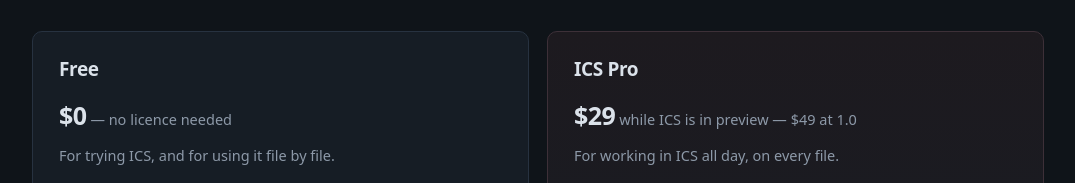
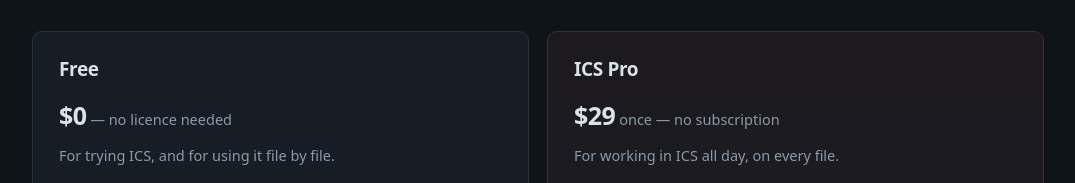
Before and after one commit to Administrator-Lucid-Programming/Administrator-Lucid-Programming.github.io, a plain HTML site: page index.html in a window 1280 px wide. Shown: the part 2550-2733 px from the top of the page, without its empty margins (102-1177 px from the left). Drawn offline with Linux system fonts and the light colour scheme.

Commit message:
Keep ICS Pro pricing at 29 dollars one-off

```diff
--- a/index.html
+++ b/index.html
@@ -321,7 +321,7 @@
 
       <div class="tier pro">
         <h3>ICS Pro</h3>
-        <p class="price">$29<small> while ICS is in preview &mdash; $49 at 1.0</small></p>
+        <p class="price">$29<small> once &mdash; no subscription</small></p>
         <p class="who">For working in ICS all day, on every file.</p>
         <ul>
           <li><b>ICS-only mode</b> — C# editors are replaced entirely by ICS views</li>
```
